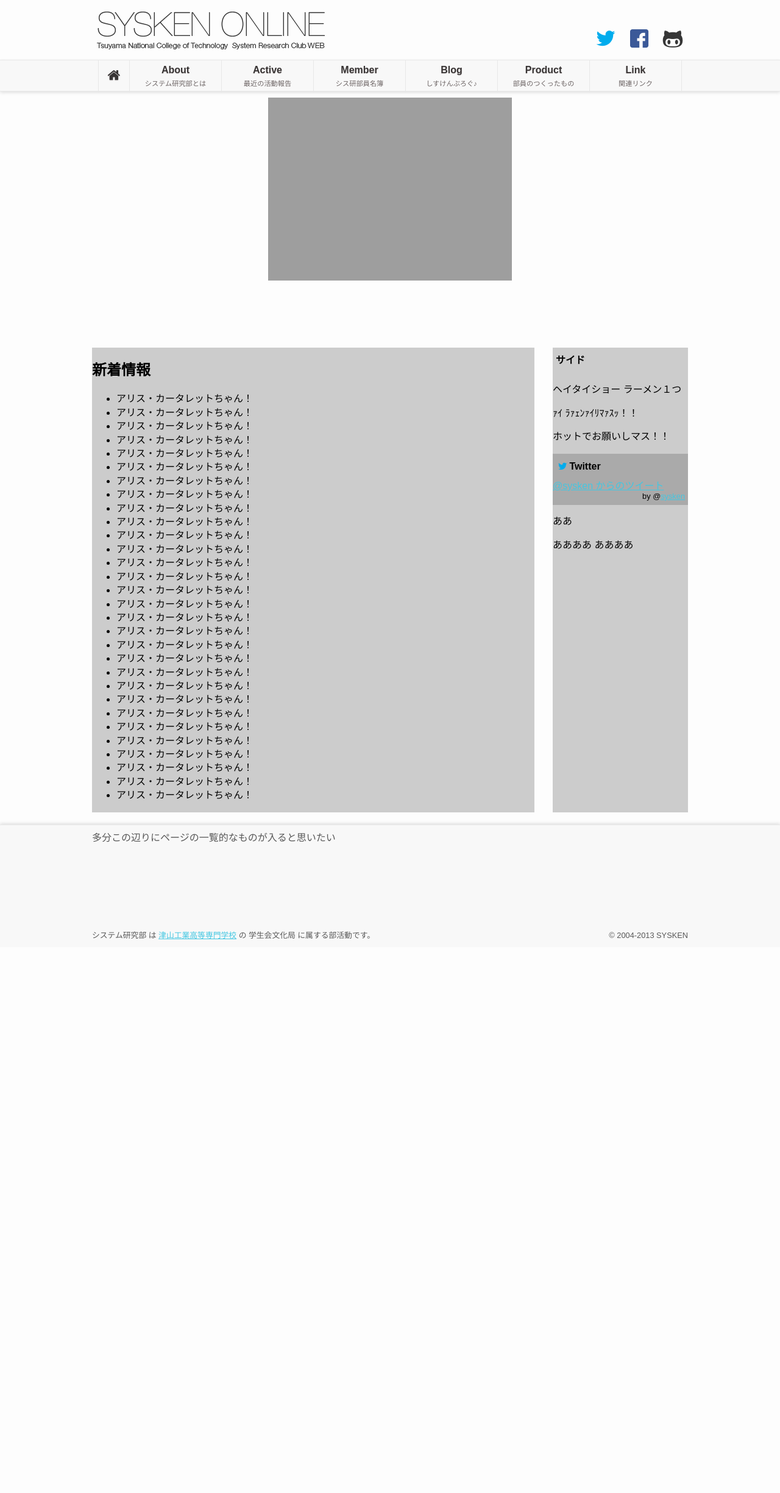
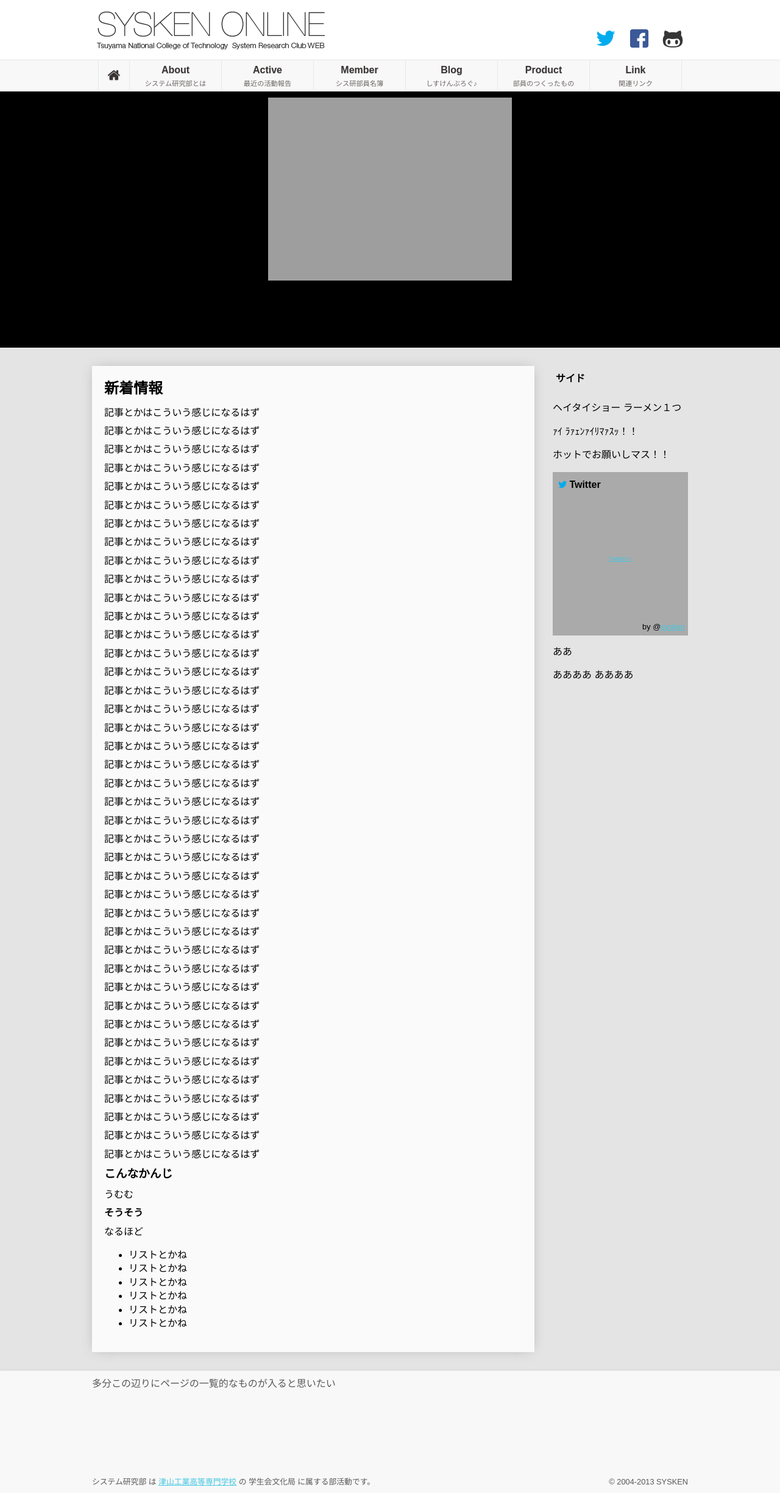
Before and after one commit to TNCT-SYSKEN/SYSKENONLINE4, a PHP site: page / in a window 1280 px wide. Shown: the whole page at 61% size. Before the commit the page ends 1540 px from the top, so only its background shows below. Run offline with PHP 8.4, Linux system fonts and the light colour scheme; some libraries are stand-ins or nearby versions; grey boxes are pictures that could not be loaded.

Commit message:
デザインの改良
・Twitterウィジェット部分の改良
・normalize.cssの導入（なんとなく）
・メインコンテンツのデザイン（ちょっとだけ）
・その他いろいろ

メニューバーつくり終わったあたりからなんか「LIG」っぽくなってきたなとか思ってましたが，メインコンテンツ部分の作成にあたりいよいよLIGもどきになってきました。
とりあえず今日は終わりですがまだまだ大規模な変更をするかもしれないというかすると思うのでテンプレは…

```diff
--- a/design/compass/sass/_color.scss
+++ b/design/compass/sass/_color.scss
@@ -1,16 +1,22 @@
 @charset "UTF-8";
 
 // ページ背景
-$c_page_bg: #FDFDFD;
+$c_page_bg: #E4E4E4;
 
 // リンク基本色
 $c_link: #43C7E2;
+
+// ヘッダー
+$c_header_bg: #FFFFFF;
 
 // メニューバー
 $c_menu_bg: #F8F8F8;				// 背景
 $c_menu_border: #E8E8E8;			// 枠
 $c_menu_text: #383434;				// 文字
 
+// メインコンテンツ
+$c_main_bg: #FAFAFA;
+
 // フッター
 $c_footer_bg: $c_menu_bg;			// 背景
 $c_footer_border: $c_menu_border;	// 枠
--- a/design/compass/sass/_dynamic.scss
+++ b/design/compass/sass/_dynamic.scss
@@ -1,10 +1,4 @@
 @charset "UTF-8";
-
-/*
- *
- *	動的コンテンツ用CSS
- *
- */
 
 // 追従
 .fixed_navi {
@@ -17,7 +11,22 @@
 #dummy {
 	display: none;
 	height: $s_menu_height;
-	margin: 10px 0;
+	margin: 0;
+}
+
+// Twitterウィジェットローディング
+.twitter-timeline {
+	display: none;
+}
+#tw-loading {
+	display: block;
+	width: 95%;
+	height: 200px;
+	margin: 0 2.5% 6px 2.5%;
+	font-size: 0.6em;
+	line-height: 200px;
+	text-align: center;
+	color: #676767;
 }
 
 // トップへ戻る
--- a/design/compass/sass/_twinkle.scss
+++ b/design/compass/sass/_twinkle.scss
@@ -1,10 +1,17 @@
 @charset "UTF-8";
 
 // リンクの色の設定用
-@mixin setHoverColor($text_color, $bg_color: none, $text_deco: underline, $light: 10%) {
+@mixin setLinkColor($text_color, $bg_color: none, $text_deco: underline, $light: 10%) {
 	color: $text_color;
 	background: $bg_color;
 	text-decoration: $text_deco;
+
+	&:link, &:visited {
+		color: $text_color;
+		background: $bg_color;
+		text-decoration: $text_deco;
+	}
+
 	&:hover, &:focus, &:active {
 		color: lighten($text_color, $light);
 		@if $bg_color == none {
@@ -12,10 +19,11 @@
 		} @else {
 			background: lighten($bg_color, $light*0.5);
 		}
-	}
-	&:visited {
-		color: $text_color;
-		background: $bg_color;
+		@if $text_deco == none {
+			text-decoration: underline;
+		} @else {
+			text-decoration: none;
+		}
 	}
 }
 
--- a/design/compass/sass/default.scss
+++ b/design/compass/sass/default.scss
@@ -7,10 +7,6 @@
 @import "_twinkle.scss";
 @import "_scalar.scss";
 @import "_color.scss";
-
-// 便宜上別ファイルにわけたもの
-@import "_dynamic.scss";
-//@import "_debug.scss";
 
 * {
 	font-family: 'Arial','メイリオ','ＭＳ Ｐゴシック',
@@ -30,7 +26,7 @@ body {
 }
 
 a {
-	@include setHoverColor($c_link);
+	@include setLinkColor($c_link);
 }
 
 img {
@@ -42,7 +38,9 @@ header {
 	display: block;
 	width: 100%;
 	height: $s_header_height;
-	margin: 10px 0;
+	margin: 0;
+	padding: 10px 0;
+	background-color: $c_header_bg;
 
 	// ロゴ
 	h1 {
@@ -92,7 +90,7 @@ nav {
 	display: block;
 	width: 100%;
 	height: $s_menu_height;
-	margin: 10px 0;
+	margin: 0;
 	padding: 0;
 	background: $c_menu_bg;
 	border-width: 1px 0;
@@ -118,7 +116,7 @@ nav {
 				line-height: $s_menu_height / 1.6;
 				font-weight: bold;
 				text-shadow: 0 1px 1px lighten($c_menu_text, 60%);
-				@include setHoverColor($c_menu_text, $c_menu_bg, none, 4%);
+				@include setLinkColor($c_menu_text, $c_menu_bg, none, 4%);
 				span {
 					display: block;
 					font-weight: normal;
@@ -128,6 +126,7 @@ nav {
 				}
 				&:hover, &:focus, &:active {
 					box-shadow: 0 0 3px $c_menu_border inset;
+					text-decoration: none;
 				}
 			}
 			&#home {
@@ -137,7 +136,6 @@ nav {
 				line-height: $s_menu_height;
 				a {
 					line-height: $s_menu_height;
-					@include setHoverColor($c_menu_text, $c_menu_bg, none, 4%);
 				}
 			}
 		}
@@ -149,6 +147,7 @@ nav {
 	position: fixed;
 	top: 0;
 	margin: 0;
+	z-index: 10;
 }
 
 // 追従時のダミー
@@ -159,12 +158,36 @@ nav {
 }
 
 div#contents {
-	@include clearfix();
-	margin: 10px auto;
+	margin: 30px auto;
 	padding: 0;
-	#main, #sidebar {
-		background-color: #CCC;
-		@include equalHeightBox();
+	// 諸事情によりclearfix方法が変更
+	&:after {
+		content: "";
+		display: block;
+		height: 0;
+		font-size:0;
+		clear: both;
+		visibility:hidden;
+	}
+}
+
+// メイン
+#main {
+	background: $c_main_bg;
+	box-shadow: 0px 0px 20px -5px darken($c_main_bg, 30%);
+	article {
+		padding: 20px 20px;
+	}
+	h2, h3, h4, h5 {
+		margin: 0 0 0.5em 0;
+		padding: 0;
+		text-decoration: none;
+		a {
+			@include setLinkColor(#000, none, none, 20%);
+		}
+	}
+	p {
+		margin: 0.5em 0;
 	}
 }
 
@@ -176,15 +199,16 @@ div#contents {
 	}
 
 	// Twitterウィジェット(カス)
-	#twitter-widgets {
+	#tw-widgets {
 		background-color: #AAA;
 	}
-	#twitter-widget-0 {
+	.twitter-timeline {
 		width: 95%;
+		height: 200px;
 		margin: 0px 2.5%;
 		background-color: #FFF;
 	}
-	#follow_me {
+	#tw-account {
 		margin-top: -8px;
 		padding: 5px;
 		font-size: .8em;
@@ -217,3 +241,7 @@ footer {
 		}
 	}
 }
+
+// 便宜上別ファイルにわけたもの
+@import "_dynamic.scss";
+//@import "_debug.scss";
--- a/design/compass/sass/toppage.scss
+++ b/design/compass/sass/toppage.scss
@@ -12,7 +12,8 @@
 	@include clearfix();
 	width: 100%;
 	height: 400px;
-	margin: 10px 0;
-	padding: 0;
+	margin: 0;
+	padding: 10px 0;
 	text-align: center;
+	background: #000;
 }
--- a/design/css/default.css
+++ b/design/css/default.css
@@ -43,7 +12,7 @@ body {
   margin: 0;
   padding: 0;
   height: 100%;
-  background: #fdfdfd;
+  background: #e4e4e4;
 }
 
 a {
@@ -119,7 +92,7 @@ nav {
   display: block;
   width: 100%;
   height: 50px;
-  margin: 10px 0;
+  margin: 0;
   padding: 0;
   background: #f8f8f8;
   border-width: 1px 0;
@@ -209,33 +175,63 @@ nav ul li#home a:visited {
 }
 
 div#contents {
-  overflow: hidden;
-  *zoom: 1;
-  margin: 10px auto;
+  margin: 30px auto;
   padding: 0;
 }
-div#contents #main, div#contents #sidebar {
-  background-color: #CCC;
-  padding-bottom: 32768px;
-  margin-bottom: -32768px;
+div#contents:after {
+  content: "";
+  display: block;
+  height: 0;
+  font-size: 0;
+  clear: both;
+  visibility: hidden;
 }
-div#contents #main, div#contents #sidebar {
-  overflow: hidden;
+
+#main {
+  background: #fafafa;
+  box-shadow: 0px 0px 20px -5px #adadad;
+}
+#main article {
+  padding: 20px 20px;
+}
+#main h2, #main h3, #main h4, #main h5 {
+  margin: 0 0 0.5em 0;
+  padding: 0;
+  text-decoration: none;
+}
+#main h2 a, #main h3 a, #main h4 a, #main h5 a {
+  color: black;
+  background: none;
+  text-decoration: none;
+}
+#main h2 a:link, #main h2 a:visited, #main h3 a:link, #main h3 a:visited, #main h4 a:link, #main h4 a:visited, #main h5 a:link, #main h5 a:visited {
+  color: black;
+  background: none;
+  text-decoration: none;
+}
+#main h2 a:hover, #main h2 a:focus, #main h2 a:active, #main h3 a:hover, #main h3 a:focus, #main h3 a:active, #main h4 a:hover, #main h4 a:focus, #main h4 a:active, #main h5 a:hover, #main h5 a:focus, #main h5 a:active {
+  color: #333333;
+  background: none;
+  text-decoration: underline;
+}
+#main p {
+  margin: 0.5em 0;
 }
 
 #sidebar h4 {
   margin: 0;
   padding: 10px 5px;
 }
-#sidebar #twitter-widgets {
+#sidebar #tw-widgets {
   background-color: #AAA;
 }
-#sidebar #twitter-widget-0 {
+#sidebar .twitter-timeline {
   width: 95%;
+  height: 200px;
   margin: 0px 2.5%;
   background-color: #FFF;
 }
-#sidebar #follow_me {
+#sidebar #tw-account {
   margin-top: -8px;
   padding: 5px;
   font-size: .8em;
@@ -264,3 +260,44 @@ footer #alice_carteret {
 footer #alice_carteret #copyright {
   text-align: right;
 }
+
+.fixed_navi {
+  position: fixed;
+  top: 0;
+  margin: 0;
+}
+
+#dummy {
+  display: none;
+  height: 50px;
+  margin: 0;
+}
+
+.twitter-timeline {
+  display: none;
+}
+
+#tw-loading {
+  display: block;
+  width: 95%;
+  height: 200px;
+  margin: 0 2.5% 6px 2.5%;
+  font-size: 0.6em;
+  line-height: 200px;
+  text-align: center;
+  color: #676767;
+}
+
+#topscroll {
+  position: fixed;
+  bottom: 10px;
+  left: 50%;
+  width: 1188px;
+  margin-left: -594px;
+  text-align: right;
+}
+#topscroll img {
+  display: none;
+  filter: progid:DXImageTransform.Microsoft.Alpha(Opacity=30);
+  opacity: 0.3;
+}
--- a/design/css/toppage.css
+++ b/design/css/toppage.css
@@ -3,7 +3,8 @@
   *zoom: 1;
   width: 100%;
   height: 400px;
-  margin: 10px 0;
-  padding: 0;
+  margin: 0;
+  padding: 10px 0;
   text-align: center;
+  background: #000;
 }
--- a/design/index.html
+++ b/design/index.html
@@ -26,6 +26,7 @@
 	<script src="http://html5shiv.googlecode.com/svn/trunk/html5.js"></script>
 	<![endif]-->
 
+	<link rel="stylesheet" type="text/css" href="./css/normalize.css">
 	<link rel="stylesheet" type="text/css" href="./css/font_icons.css">
 	<link rel="stylesheet" type="text/css" href="./css/978.css">
 	<link rel="stylesheet" type="text/css" href="./css/default.css">
@@ -87,42 +88,74 @@
 	<img src="http://sysken.org/images/topimage/706C7567696D616E.jpg">
 </div>
 
+<!-- メインコンテンツ群 -->
 <div id="contents" class="container">
+
+	<!-- メインバー -->
 	<div id="main" class="col_9">
-		<h2>新着情報</h2>
-		<ul>
-			<li>アリス・カータレットちゃん！</li>
-			<li>アリス・カータレットちゃん！</li>
-			<li>アリス・カータレットちゃん！</li>
-			<li>アリス・カータレットちゃん！</li>
-			<li>アリス・カータレットちゃん！</li>
-			<li>アリス・カータレットちゃん！</li>
-			<li>アリス・カータレットちゃん！</li>
-			<li>アリス・カータレットちゃん！</li>
-			<li>アリス・カータレットちゃん！</li>
-			<li>アリス・カータレットちゃん！</li>
-			<li>アリス・カータレットちゃん！</li>
-			<li>アリス・カータレットちゃん！</li>
-			<li>アリス・カータレットちゃん！</li>
-			<li>アリス・カータレットちゃん！</li>
-			<li>アリス・カータレットちゃん！</li>
-			<li>アリス・カータレットちゃん！</li>
-			<li>アリス・カータレットちゃん！</li>
-			<li>アリス・カータレットちゃん！</li>
-			<li>アリス・カータレットちゃん！</li>
-			<li>アリス・カータレットちゃん！</li>
-			<li>アリス・カータレットちゃん！</li>
-			<li>アリス・カータレットちゃん！</li>
-			<li>アリス・カータレットちゃん！</li>
-			<li>アリス・カータレットちゃん！</li>
-			<li>アリス・カータレットちゃん！</li>
-			<li>アリス・カータレットちゃん！</li>
-			<li>アリス・カータレットちゃん！</li>
-			<li>アリス・カータレットちゃん！</li>
-			<li>アリス・カータレットちゃん！</li>
-			<li>アリス・カータレットちゃん！</li>
-		</ul>
+
+		<!-- 記事ココから -->
+		<article>
+			<h2><a href="#">新着情報</a></h2>
+			<p>記事とかはこういう感じになるはず</p>
+			<p>記事とかはこういう感じになるはず</p>
+			<p>記事とかはこういう感じになるはず</p>
+			<p>記事とかはこういう感じになるはず</p>
+			<p>記事とかはこういう感じになるはず</p>
+			<p>記事とかはこういう感じになるはず</p>
+			<p>記事とかはこういう感じになるはず</p>
+			<p>記事とかはこういう感じになるはず</p>
+			<p>記事とかはこういう感じになるはず</p>
+			<p>記事とかはこういう感じになるはず</p>
+			<p>記事とかはこういう感じになるはず</p>
+			<p>記事とかはこういう感じになるはず</p>
+			<p>記事とかはこういう感じになるはず</p>
+			<p>記事とかはこういう感じになるはず</p>
+			<p>記事とかはこういう感じになるはず</p>
+			<p>記事とかはこういう感じになるはず</p>
+			<p>記事とかはこういう感じになるはず</p>
+			<p>記事とかはこういう感じになるはず</p>
+			<p>記事とかはこういう感じになるはず</p>
+			<p>記事とかはこういう感じになるはず</p>
+			<p>記事とかはこういう感じになるはず</p>
+			<p>記事とかはこういう感じになるはず</p>
+			<p>記事とかはこういう感じになるはず</p>
+			<p>記事とかはこういう感じになるはず</p>
+			<p>記事とかはこういう感じになるはず</p>
+			<p>記事とかはこういう感じになるはず</p>
+			<p>記事とかはこういう感じになるはず</p>
+			<p>記事とかはこういう感じになるはず</p>
+			<p>記事とかはこういう感じになるはず</p>
+			<p>記事とかはこういう感じになるはず</p>
+			<p>記事とかはこういう感じになるはず</p>
+			<p>記事とかはこういう感じになるはず</p>
+			<p>記事とかはこういう感じになるはず</p>
+			<p>記事とかはこういう感じになるはず</p>
+			<p>記事とかはこういう感じになるはず</p>
+			<p>記事とかはこういう感じになるはず</p>
+			<p>記事とかはこういう感じになるはず</p>
+			<p>記事とかはこういう感じになるはず</p>
+			<p>記事とかはこういう感じになるはず</p>
+			<p>記事とかはこういう感じになるはず</p>
+			<p>記事とかはこういう感じになるはず</p>
+			<h3>こんなかんじ</h3>
+			<p>うむむ</p>
+			<h4>そうそう</h4>
+			<p>なるほど</p>
+			<ul>
+				<li>リストとかね</li>
+				<li>リストとかね</li>
+				<li>リストとかね</li>
+				<li>リストとかね</li>
+				<li>リストとかね</li>
+				<li>リストとかね</li>
+			</ul>
+		</article>
+		<!-- 記事ココまで-->
+
 	</div>
+
+	<!-- サイドバー -->
 	<div id="sidebar" class="col_3">
 		<h4>サイド</h4>
 		<p>ヘイタイショー ラーメン１つ</p>
@@ -130,10 +163,11 @@
 		<p>ホットでお願いしマス！！</p>
 
 		<!-- Twitter Widgets -->
-		<div id="twitter-widgets">
+		<div id="tw-widgets">
 			<h4><i class="icon-twitter"></i>Twitter</h4>
 			<a class="twitter-timeline" href="https://twitter.com/sysken" height="200" data-widget-id="364209088126664704" data-chrome="noheader nofooter noborders">@sysken からのツイート</a>
-			<div id="follow_me">by @<a href="//twitter.com/sysken">sysken</a></div>
+			<div id="tw-loading"><a href="//twitter.com/sysken">Twitterへ</a></div>
+			<div id="tw-account">by @<a href="//twitter.com/sysken">sysken</a></div>
 		</div>
 		<p>ああ</p>
 		ああああ
@@ -141,6 +175,7 @@
 	</div>
 </div>
 
+<!-- フッター -->
 <footer>
 	<div class="container">
 		<div id="contents_list" class="warp">
```
Also changed, not shown: other parts of design/css/default.css (+17 -51 lines), design/js/default.js (+15 -11 lines), design/css/normalize.css (added), 1 other file.
